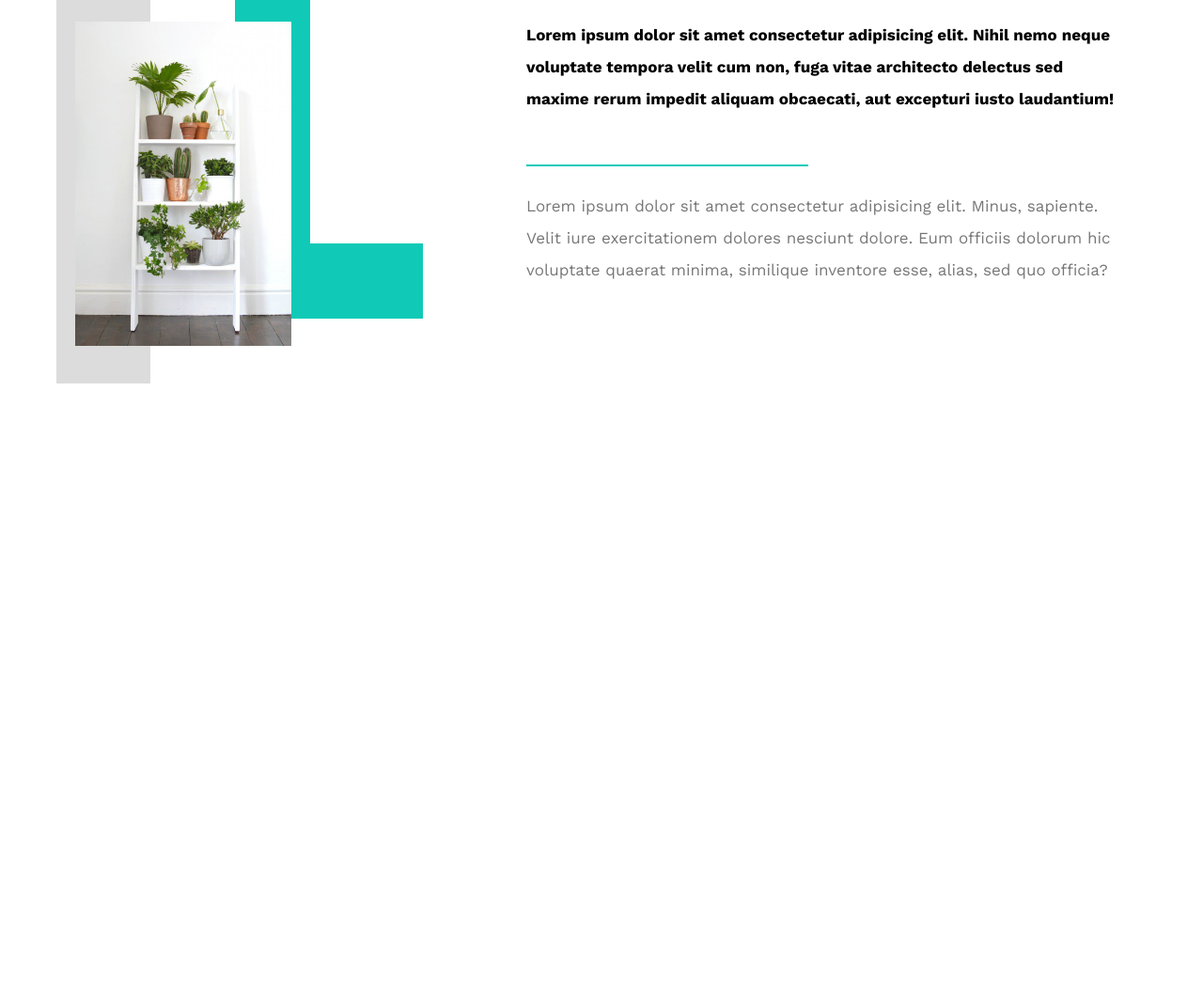
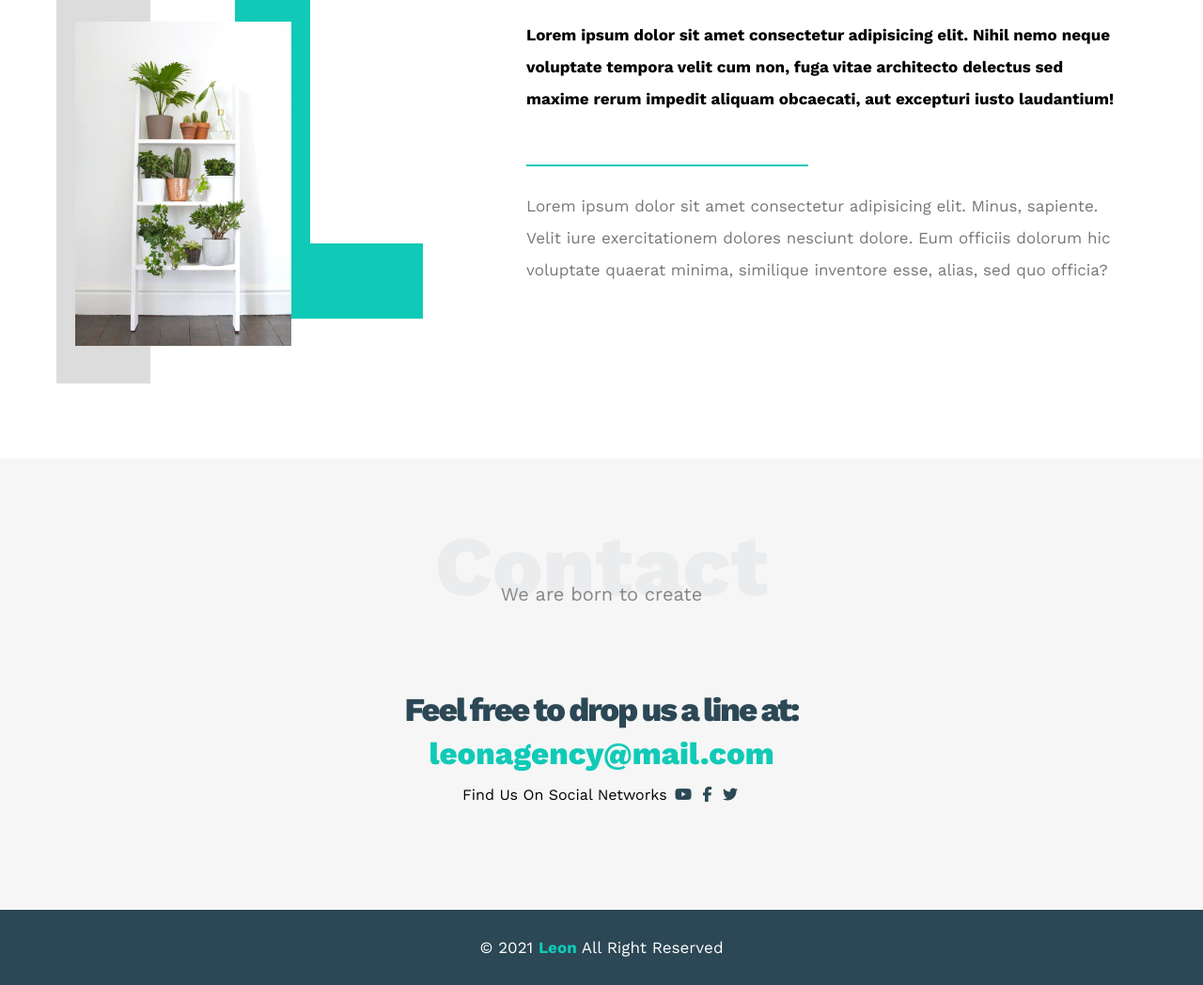
Before and after one commit to OmarElsayed3/Project-01, a plain HTML site: page index.html in a window 1280 px wide. Shown: the part 1042-2090 px from the top of the page at 94% size. Before the commit the page ends 1530 px from the top, so only its background shows below. Drawn offline with nearby package versions, Linux system fonts and the light colour scheme.

Commit message:
HTML & SCSS of Section-6

```diff
--- a/SCSS/style.scss
+++ b/SCSS/style.scss
@@ -363,5 +363,113 @@ body {
 /*   End Style Section five */
 
 /*   Start Style Section six*/
+.contact
+{
+    padding: 20px 0px;
+    height: 480px;
+    background-color: #f6f6f6;
+    .container
+    {
+        text-align: center;
+        margin-top: -20px;
+        .h1
+        {
+            color:#ebeced;
+            font-size: 90px;
+            font-weight: 900;
+            text-align: center;
+            margin-bottom: -55px;
+            + p
+            {
+                color: #858585;
+                font-size: 20px;
+                text-align: center;
+            }
+        }
+        @include max-width(767px)
+        {
+            .h1
+            {
+                font-size: 60px;
+                margin-bottom: -35px;
+                + p
+                {
+                    font-size: 15px;
+                }
+            }
+        }
+        .links
+        {
+            margin-top: 90px;
+            p
+            {
+                color: #2c4755;
+                font-size: 35px;
+                font-weight: 800;
+                word-spacing: -2px;
+                letter-spacing: -2px;
+                margin-bottom: 6px;
+            }
+            a
+            {
+                color: #10cab7;
+                font-size: 33px;
+                font-weight: 800;
+                text-decoration: none;
+            }
+            .icons
+            {
+                margin-top: 15px;
+                word-spacing: 0px;
+                i
+                {
+                    padding: 0px 3px;
+                    color: #2c4755;
+                }
+            }
+            /* Meduim Screens */
+            @include max-width(991px)
+            {
+                p
+                {
+                    font-size: 32px;
+                }
+                a
+                {
+                    font-size: 30px;
+                }
+            }
+            /* Small Screens */
+            @include max-width(767px)
+            {
+                p
+                {
+                    font-size: 25px;
+                }
+                a
+                {
+                    font-size: 23px;
+                }
+                .icons
+                {
+                    font-size: small;
+                }
+            }
+        }
+    }
+}
 
+footer
+{
+    text-align: center;
+    padding: 30px;
+    background-color: #2c4755;
+    color: white;
+    font-size: 17px;
+    span
+    {
+        color: #10cab7;
+        font-weight: bold;
+    }
+}
 /*   End Style Section six */
--- a/index.html
+++ b/index.html
@@ -77,10 +77,28 @@
 
     <!--Start Section Six-->
         <!--Moamen-->
-
     <!--Start of Contact Section-->
+    <div class="contact">
+        <div class="container">
+            <h1 class="h1">Contact</h1>
+            <p>We are born to create</p>
+            <div class="links">
+                <p>Feel free to drop us a line at:</p>
+                <a href="mailto:mailto:leonagency@mail.com">leonagency@mail.com</a>
+                <div class="icons">
+                    Find Us On Social Networks
+                    <i class="fab fa-youtube"></i>
+                    <i class="fab fa-facebook-f"></i>
+                    <i class="fab fa-twitter"></i>
+                </div>
+            </div>
+        </div>
+    </div>
     <!--End of Contact Section-->
     <!--Start of Footer-->
+    <footer>
+        &copy; 2021 <span>Leon</span> All Right Reserved
+     </footer>
     <!--Start of Footer-->
 
     <!--End Section Six-->
```
Also changed, not shown: SCSS/style.css, 1 other file.
